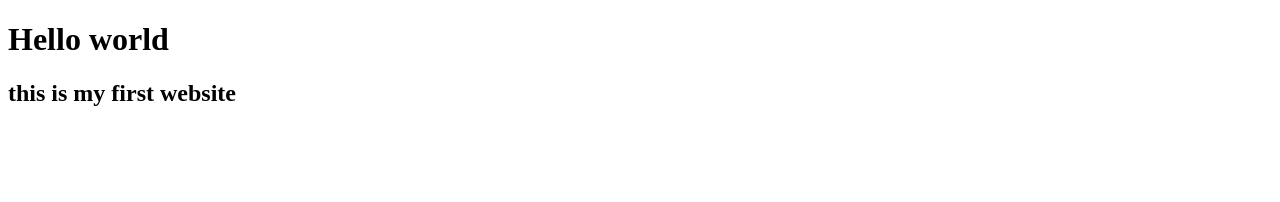
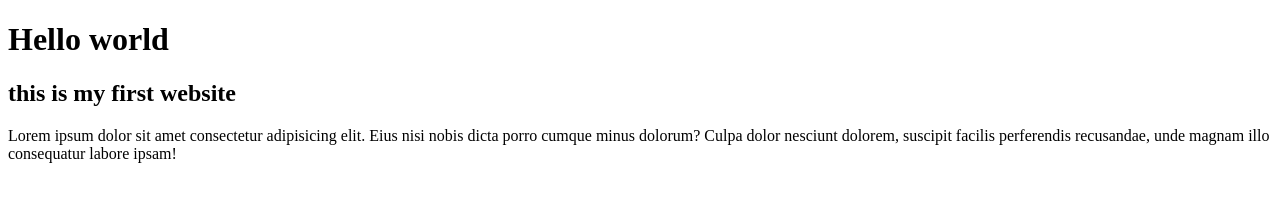
Before and after one commit to Fardosa-abdirahman/department-information-technology, a plain HTML site: page index.html in a window 1280 px wide. Drawn offline with Linux system fonts and the light colour scheme.

Commit message:
i include p

```diff
--- a/index.html
+++ b/index.html
@@ -8,6 +8,6 @@
 <h1>Hello world</h1>
 <h2>this is my first website</h2>
 <body>
-
+<p>Lorem ipsum dolor sit amet consectetur adipisicing elit. Eius nisi nobis dicta porro cumque minus dolorum? Culpa dolor nesciunt dolorem, suscipit facilis perferendis recusandae, unde magnam illo consequatur labore ipsam!</p>
 </body>
 </html>
```
